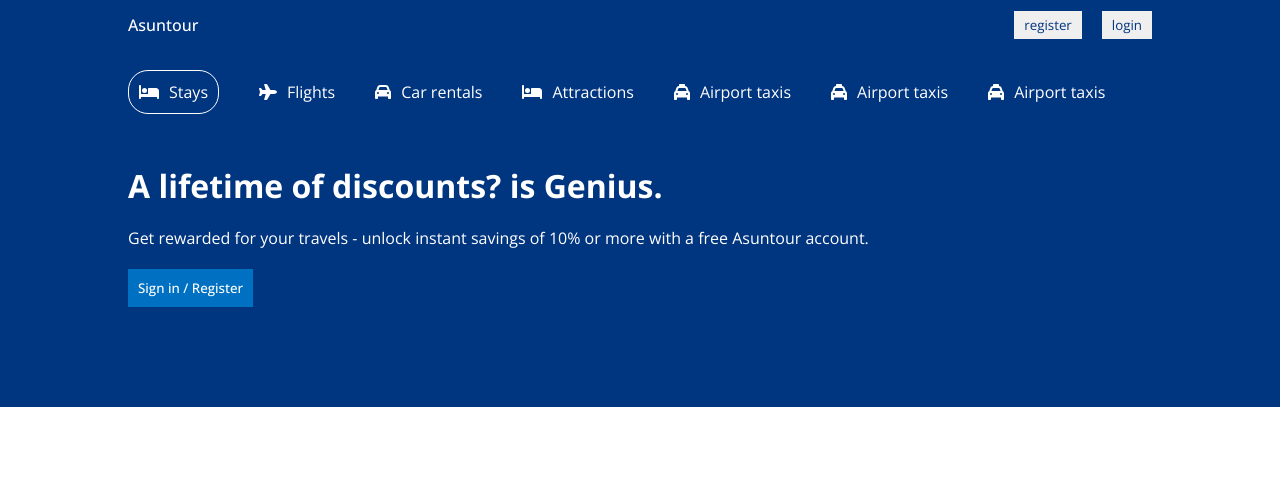
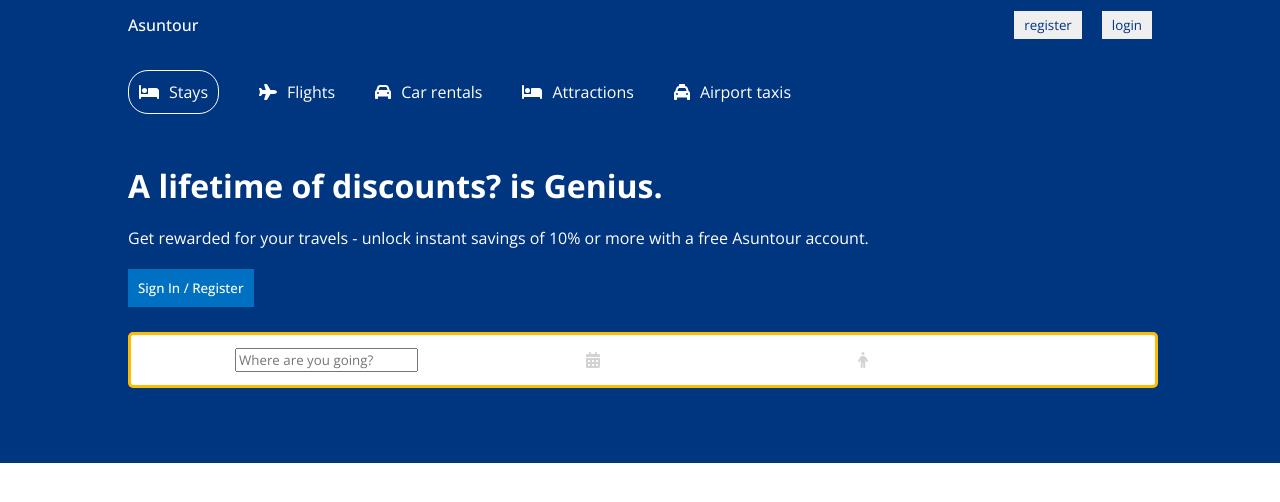
Before and after one commit to fedechaves/goinland-react, a React (Create React App) app: page / in a window 1280 px wide. Shown: the top 502 px of the page. Built offline with nearby package versions, Linux system fonts and the light colour scheme; the HTML template or start-up script is replaced by a standard one.

Commit message:
feat: first cut navbar

```diff
--- a/src/components/header/Header.jsx
+++ b/src/components/header/Header.jsx
@@ -1,5 +1,8 @@
 import {
     faBed,
+    faPerson,
+    faCalendar,
+    faCalendarDays,
     faCar,
     faPlane,
     faTaxi,
@@ -38,23 +41,32 @@ const Header = () => {
               <FontAwesomeIcon icon={faTaxi} />
               <span>Airport taxis</span>
           </div>
-
-          <div className="headerListItem">
-              <FontAwesomeIcon icon={faTaxi} />
-              <span>Airport taxis</span>
-          </div>
-
-          <div className="headerListItem">
-              <FontAwesomeIcon icon={faTaxi} />
-              <span>Airport taxis</span>
-          </div>
         </div>
         <h1 className="headerTitle">A lifetime of discounts? is Genius.</h1>
         <p className="headerDesc">
           Get rewarded for your travels - unlock instant savings of 10% or more
           with a free Asuntour account.
         </p>
-        <button className="headerBtn">Sign in / Register</button>
+        <button className="headerBtn">Sign In / Register</button>
+        <div className="headerSearch">
+          <div className="headerSearchItem">
+          <FontAwesomeIcon icon={faBed} />
+          <input
+            type="text"
+            placeholder="Where are you going?"
+            className="headerSearchInput"/>
+          </div>
+
+          <div className="headerSearchItem">
+          <FontAwesomeIcon icon={faCalendarDays} className="headerIcon" />
+          <span className="headerSearchText">date to date</span>
+          </div>
+
+          <div className="headerSearchItem" >
+          <FontAwesomeIcon icon={faPerson} className="headerIcon" />
+          <span className="headerSearchText">2 adults 2 childrens 1 room</span>
+          </div>
+        </div>
       </div>
     </div>
   )
--- a/src/components/header/header.css
+++ b/src/components/header/header.css
@@ -41,3 +41,22 @@
     padding: 10px;
     cursor: pointer;
 }
+
+.headerSearch {
+    height: 30px;
+    background-color: white;
+    border: 3px solid #febb02;
+    display: flex;
+    align-items: center;
+    justify-content: space-around;
+    padding: 10px 0px;
+    border-radius: 5px;
+    position: relative;
+    bottom:-25px;
+    width: 100%;
+    max-width: 1024px;
+}
+
+.headerIcon {
+    color: lightgray;
+}
```
